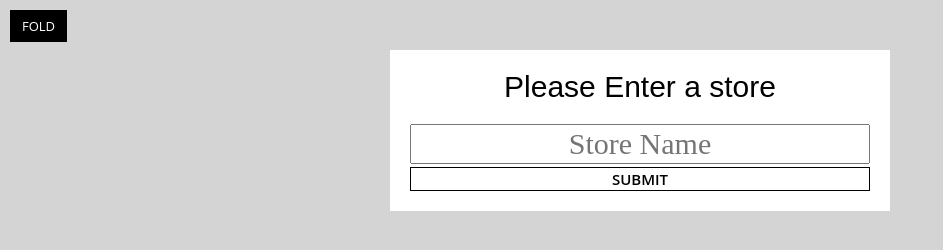
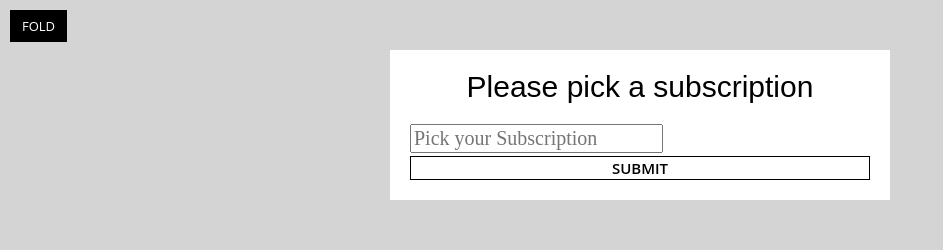
Before and after one commit to LeesRepository/React-Testing, a React app in the folder catch-of-the-day/: page / in a window 1280 px wide. Shown: the whole page, without its empty margins (0-943 px from the left). Built offline with nearby package versions, Linux system fonts and the light colour scheme.

Commit message:
initial commit of Subscription Picker

```diff
--- /dev/null
+++ b/catch-of-the-day/src/components/SubscriptionPicker.js
@@ -0,0 +1,21 @@
+import React from 'react';
+
+class SubscriptionPicker extends React.Component {
+
+  render(){
+
+    // render regular comment here.
+
+    return (
+      <form className="subscription-selector">
+      { /* Legit Comment here */ }
+        <h2>Please pick a subscription</h2>
+        <input type="text" placeholder="Pick your Subscription" />
+        <button type="submit">Submit </button>
+      </form>
+    )
+  }
+
+}
+
+export default SubscriptionPicker;
--- a/catch-of-the-day/src/css/style.css
+++ b/catch-of-the-day/src/css/style.css
@@ -629,15 +629,15 @@ button.twitter:after,
 input[type=submit].twitter:after {
   background: #2c8dd0;
 }
-.store-selector {
+.store-selector, .subscription-selector {
   background: #fff;
   max-width: 500px;
   margin: 50px auto;
   padding: 2rem;
   /* border: 2px solid #000; */
 }
-.store-selector input,
-.store-selector button {
+.store-selector input, .subscription-selector input
+.store-selector button, .subscription-selector button {
   width: 100%;
 }
 .store-selector input[type="text"],
--- a/catch-of-the-day/src/index.js
+++ b/catch-of-the-day/src/index.js
@@ -3,6 +3,8 @@ import React from 'react';
 import { render } from 'react-dom';
 import './css/style.css';
 
-import StorePicker from './components/StorePicker';
+//import StorePicker from './components/StorePicker';
+//render( <StorePicker/>, document.querySelector('#main'));
 
-render( <StorePicker/>, document.querySelector('#main'));
+import SubscriptionPicker from './components/SubscriptionPicker';
+render( <SubscriptionPicker/>, document.querySelector('#main'));
```
Also changed, not shown: catch-of-the-day/src/components/App.js (+22 -3 lines).
